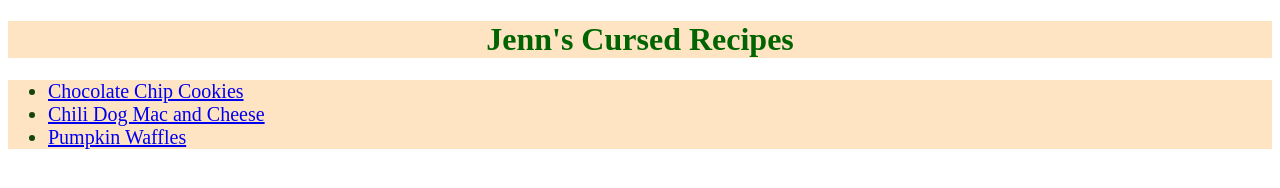
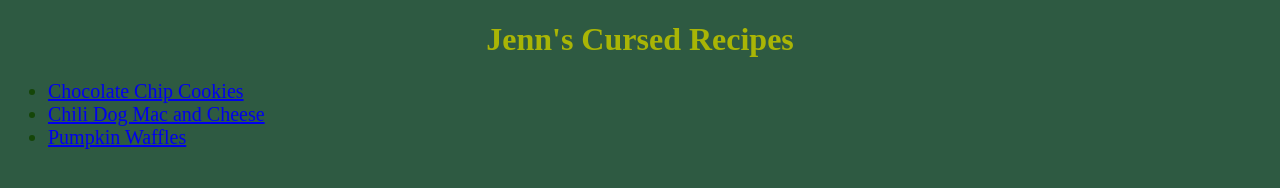
Before and after one commit to JLHynum262/odin-recipes, a plain HTML site: page index.html in a window 1280 px wide. Drawn offline with Linux system fonts and the light colour scheme.

Commit message:
Change colors to be more sickly

```diff
--- a/styles.css
+++ b/styles.css
@@ -1,11 +1,13 @@
 .header {
     text-align: center;
-    color:darkgreen;
-    background-color: bisque;
+    color:rgb(169, 181, 5);
 }
 
 .recipe {
     color:rgb(21, 70, 8);
-    background-color: bisque;
     font-size: 20px;
 }
+
+* {
+    background-color: rgb(46, 90, 66);
+}
```
